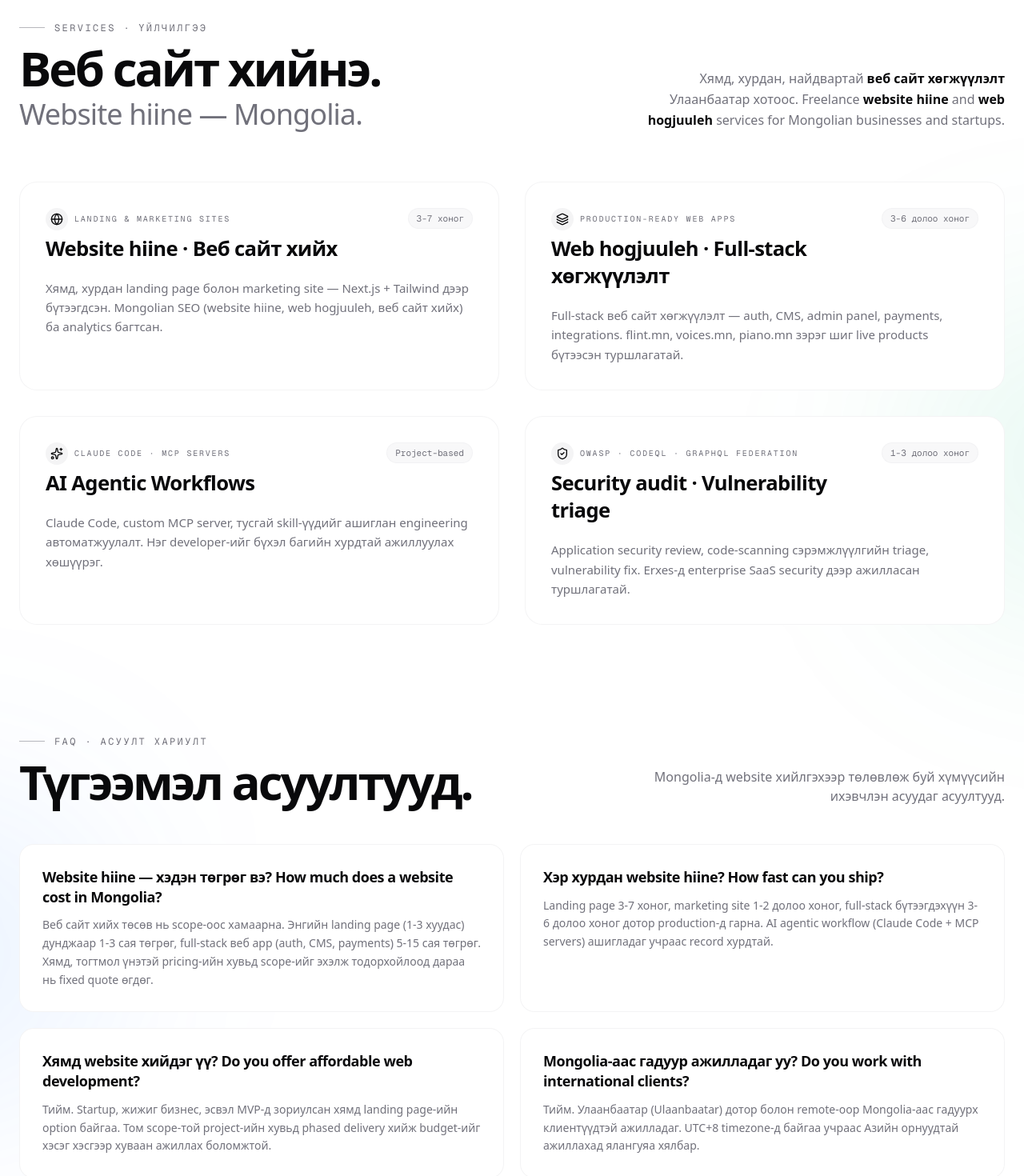
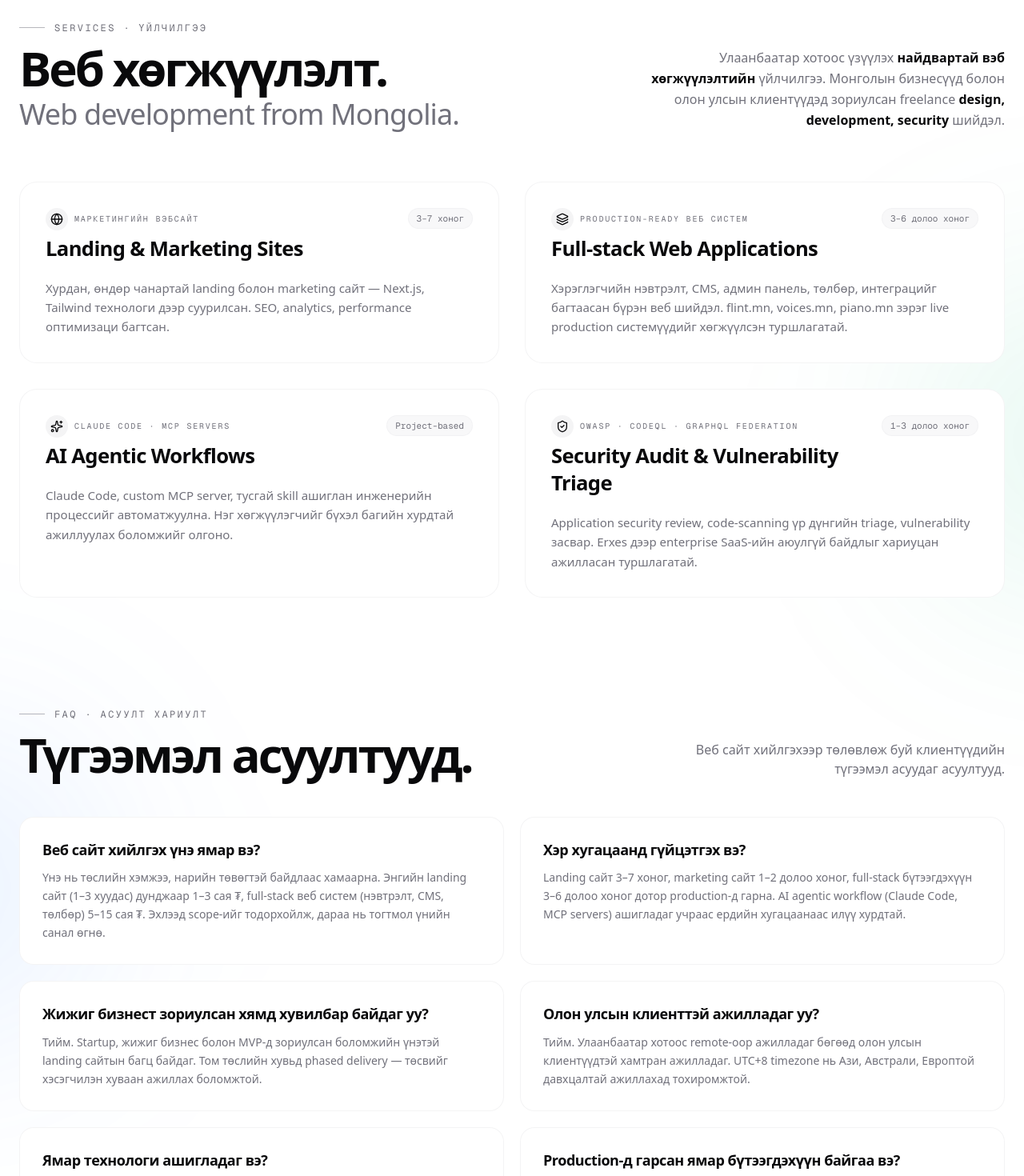
Before and after one commit to Amartuvshins0404/portfolio, a Next.js app: page / in a window 1280 px wide. Shown: the part 1920-3390 px from the top of the page at 80% size. Built offline with nearby package versions, Linux system fonts and the light colour scheme; no server answers.

Commit message:
refactor: clean up Services copy to be more professional

```diff
--- a/components/Services.tsx
+++ b/components/Services.tsx
@@ -14,62 +14,62 @@ import { cn } from "@/lib/utils";
 const services = [
   {
     icon: <Globe className="h-4 w-4" />,
-    title: "Website hiine · Веб сайт хийх",
-    subtitle: "Landing & marketing sites",
+    title: "Landing & Marketing Sites",
+    subtitle: "Маркетингийн вэбсайт",
     description:
-      "Хямд, хурдан landing page болон marketing site — Next.js + Tailwind дээр бүтээгдсэн. Mongolian SEO (website hiine, web hogjuuleh, веб сайт хийх) ба analytics багтсан.",
-    timeline: "3-7 хоног",
+      "Хурдан, өндөр чанартай landing болон marketing сайт — Next.js, Tailwind технологи дээр суурилсан. SEO, analytics, performance оптимизаци багтсан.",
+    timeline: "3–7 хоног",
   },
   {
     icon: <Layers className="h-4 w-4" />,
-    title: "Web hogjuuleh · Full-stack хөгжүүлэлт",
-    subtitle: "Production-ready web apps",
+    title: "Full-stack Web Applications",
+    subtitle: "Production-ready веб систем",
     description:
-      "Full-stack веб сайт хөгжүүлэлт — auth, CMS, admin panel, payments, integrations. flint.mn, voices.mn, piano.mn зэрэг шиг live products бүтээсэн туршлагатай.",
-    timeline: "3-6 долоо хоног",
+      "Хэрэглэгчийн нэвтрэлт, CMS, админ панель, төлбөр, интеграцийг багтаасан бүрэн веб шийдэл. flint.mn, voices.mn, piano.mn зэрэг live production системүүдийг хөгжүүлсэн туршлагатай.",
+    timeline: "3–6 долоо хоног",
   },
   {
     icon: <Sparkles className="h-4 w-4" />,
     title: "AI Agentic Workflows",
     subtitle: "Claude Code · MCP servers",
     description:
-      "Claude Code, custom MCP server, тусгай skill-үүдийг ашиглан engineering автоматжуулалт. Нэг developer-ийг бүхэл багийн хурдтай ажиллуулах хөшүүрэг.",
+      "Claude Code, custom MCP server, тусгай skill ашиглан инженерийн процессийг автоматжуулна. Нэг хөгжүүлэгчийг бүхэл багийн хурдтай ажиллуулах боломжийг олгоно.",
     timeline: "Project-based",
   },
   {
     icon: <ShieldCheck className="h-4 w-4" />,
-    title: "Security audit · Vulnerability triage",
+    title: "Security Audit & Vulnerability Triage",
     subtitle: "OWASP · CodeQL · GraphQL Federation",
     description:
-      "Application security review, code-scanning сэрэмжлүүлгийн triage, vulnerability fix. Erxes-д enterprise SaaS security дээр ажилласан туршлагатай.",
-    timeline: "1-3 долоо хоног",
+      "Application security review, code-scanning үр дүнгийн triage, vulnerability засвар. Erxes дээр enterprise SaaS-ийн аюулгүй байдлыг хариуцан ажилласан туршлагатай.",
+    timeline: "1–3 долоо хоног",
   },
 ];
 
 const faqs: { q: string; a: string }[] = [
   {
-    q: "Website hiine — хэдэн төгрөг вэ? How much does a website cost in Mongolia?",
-    a: "Веб сайт хийх төсөв нь scope-оос хамаарна. Энгийн landing page (1-3 хуудас) дунджаар 1-3 сая төгрөг, full-stack веб app (auth, CMS, payments) 5-15 сая төгрөг. Хямд, тогтмол үнэтэй pricing-ийн хувьд scope-ийг эхэлж тодорхойлоод дараа нь fixed quote өгдөг.",
+    q: "Веб сайт хийлгэх үнэ ямар вэ?",
+    a: "Үнэ нь төслийн хэмжээ, нарийн төвөгтэй байдлаас хамаарна. Энгийн landing сайт (1–3 хуудас) дунджаар 1–3 сая ₮, full-stack веб систем (нэвтрэлт, CMS, төлбөр) 5–15 сая ₮. Эхлээд scope-ийг тодорхойлж, дараа нь тогтмол үнийн санал өгнө.",
   },
   {
-    q: "Хэр хурдан website hiine? How fast can you ship?",
-    a: "Landing page 3-7 хоног, marketing site 1-2 долоо хоног, full-stack бүтээгдэхүүн 3-6 долоо хоног дотор production-д гарна. AI agentic workflow (Claude Code + MCP servers) ашигладаг учраас record хурдтай.",
+    q: "Хэр хугацаанд гүйцэтгэх вэ?",
+    a: "Landing сайт 3–7 хоног, marketing сайт 1–2 долоо хоног, full-stack бүтээгдэхүүн 3–6 долоо хоног дотор production-д гарна. AI agentic workflow (Claude Code, MCP servers) ашигладаг учраас ердийн хугацаанаас илүү хурдтай.",
   },
   {
-    q: "Хямд website хийдэг үү? Do you offer affordable web development?",
-    a: "Тийм. Startup, жижиг бизнес, эсвэл MVP-д зориулсан хямд landing page-ийн option байгаа. Том scope-той project-ийн хувьд phased delivery хийж budget-ийг хэсэг хэсгээр хуваан ажиллах боломжтой.",
+    q: "Жижиг бизнест зориулсан хямд хувилбар байдаг уу?",
+    a: "Тийм. Startup, жижиг бизнес болон MVP-д зориулсан боломжийн үнэтэй landing сайтын багц байдаг. Том төслийн хувьд phased delivery — төсвийг хэсэгчилэн хуваан ажиллах боломжтой.",
   },
   {
-    q: "Mongolia-аас гадуур ажилладаг уу? Do you work with international clients?",
-    a: "Тийм. Улаанбаатар (Ulaanbaatar) дотор болон remote-оор Mongolia-аас гадуурх клиентүүдтэй ажилладаг. UTC+8 timezone-д байгаа учраас Азийн орнуудтай ажиллахад ялангуяа хялбар.",
+    q: "Олон улсын клиенттэй ажилладаг уу?",
+    a: "Тийм. Улаанбаатар хотоос remote-оор ажилладаг бөгөөд олон улсын клиентүүдтэй хамтран ажилладаг. UTC+8 timezone нь Ази, Австрали, Европтой давхцалтай ажиллахад тохиромжтой.",
   },
   {
-    q: "Ямар technology ашигладаг вэ? What tech stack do you use?",
+    q: "Ямар технологи ашигладаг вэ?",
     a: "Frontend: Next.js (App Router), React 19, TypeScript, Tailwind v4. Backend: Node.js, GraphQL Federation, PostgreSQL, MongoDB, Redis, MinIO. AI: Claude Code, MCP servers. Security: OWASP, CodeQL.",
   },
   {
-    q: "Аль live website-уудыг хийсэн бэ? Which live products have you shipped?",
-    a: "flint.mn (dating platform), voices.mn (multi-tenant news), devscomm.com (developer community), piano.mn (Mongolian Piano Association). Бүгд production-д ажиллаж байгаа, end-to-end бүтээсэн.",
+    q: "Production-д гарсан ямар бүтээгдэхүүн байгаа вэ?",
+    a: "flint.mn (танилцах платформ), voices.mn (multi-tenant news систем), devscomm.com (хөгжүүлэгчдийн нийгэмлэг), piano.mn (Монголын Төгөлдөр Хуурын Холбоо). Бүгд одоо ч production-д ажиллаж байна.",
   },
 ];
 
@@ -97,16 +97,15 @@ export default function Services() {
               Services · Үйлчилгээ
             </div>
             <h2 className="text-4xl md:text-5xl lg:text-6xl font-bold tracking-tighter">
-              Веб сайт хийнэ.
+              Веб хөгжүүлэлт.
               <span className="block text-muted-foreground text-2xl md:text-3xl lg:text-4xl font-medium tracking-tight mt-2">
-                Website hiine — Mongolia.
+                Web development from Mongolia.
               </span>
             </h2>
           </div>
           <p className="max-w-md text-muted-foreground text-base md:text-right leading-relaxed">
-            Хямд, хурдан, найдвартай <strong className="text-foreground font-semibold">веб сайт хөгжүүлэлт</strong> Улаанбаатар хотоос. Freelance{" "}
-            <strong className="text-foreground font-semibold">website hiine</strong> and{" "}
-            <strong className="text-foreground font-semibold">web hogjuuleh</strong> services for Mongolian businesses and startups.
+            Улаанбаатар хотоос үзүүлэх <strong className="text-foreground font-semibold">найдвартай вэб хөгжүүлэлтийн</strong> үйлчилгээ. Монголын бизнесүүд болон олон улсын клиентүүдэд зориулсан freelance{" "}
+            <strong className="text-foreground font-semibold">design, development, security</strong> шийдэл.
           </p>
         </motion.div>
 
@@ -134,7 +133,7 @@ export default function Services() {
               </h2>
             </div>
             <p className="max-w-md text-muted-foreground text-base md:text-right">
-              Mongolia-д website хийлгэхээр төлөвлөж буй хүмүүсийн ихэвчлэн асуудаг асуултууд.
+              Веб сайт хийлгэхээр төлөвлөж буй клиентүүдийн түгээмэл асуудаг асуултууд.
             </p>
           </motion.div>
 
```
